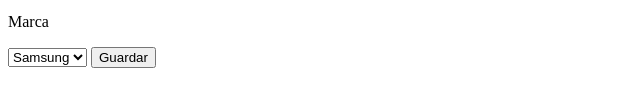
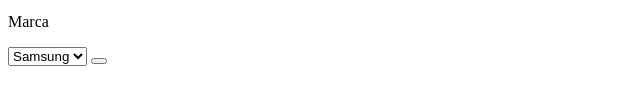
Before and after one commit to DAH20203/git-eje01, a plain HTML site: page nuevoarticulo.html in a window 1280 px wide. Shown: the part 314-420 px from the top of the page, without its empty margins (0-640 px from the left). Drawn offline with Linux system fonts and the light colour scheme.

```diff
--- a/nuevoarticulo.html
+++ b/nuevoarticulo.html
@@ -25,7 +25,7 @@
             <option>DELL</option>
             <option>Apple</option>
         </select>
-        <button>Guardar</button>
+        <button></button>
     </body>
 
 </html>
```
